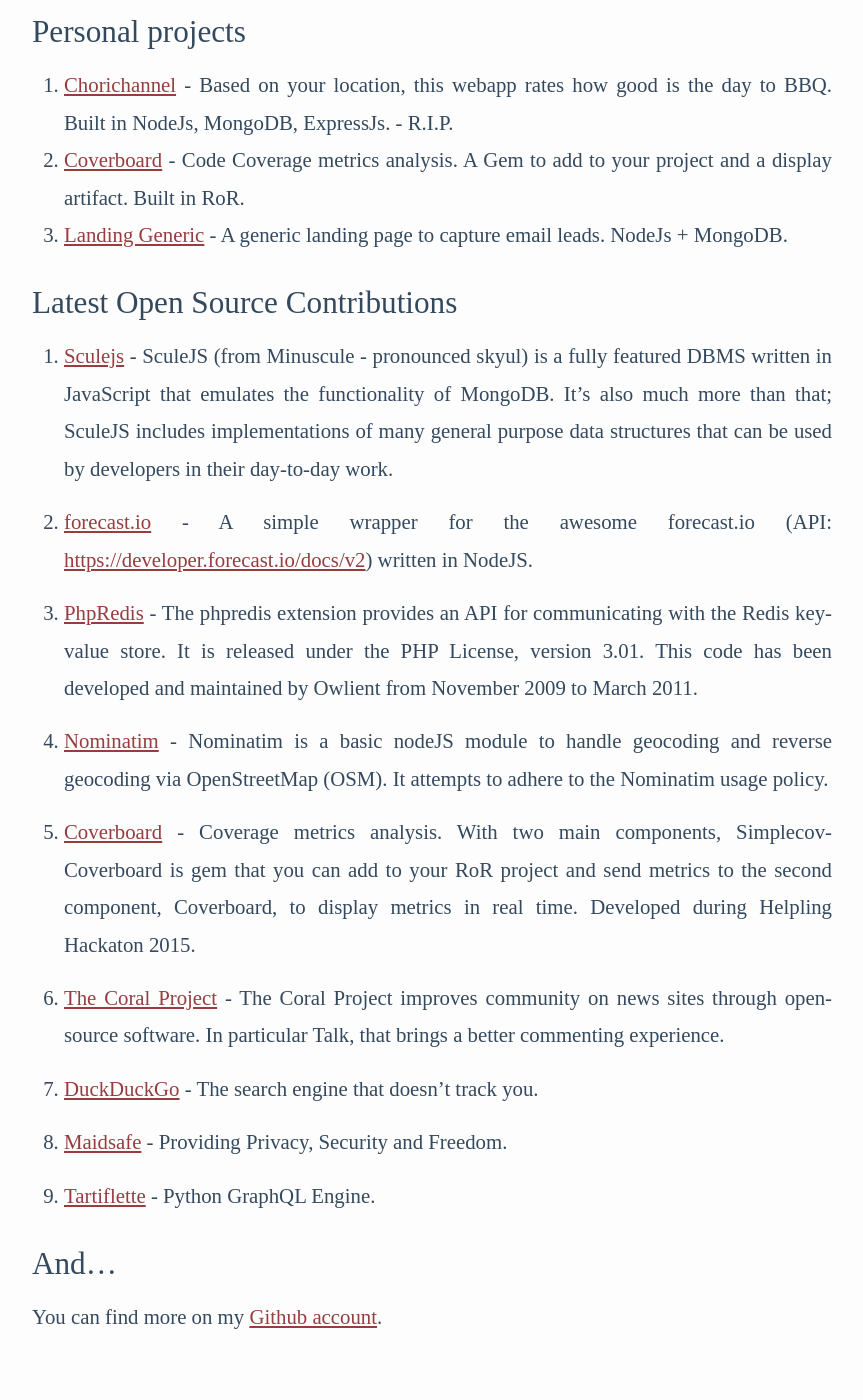
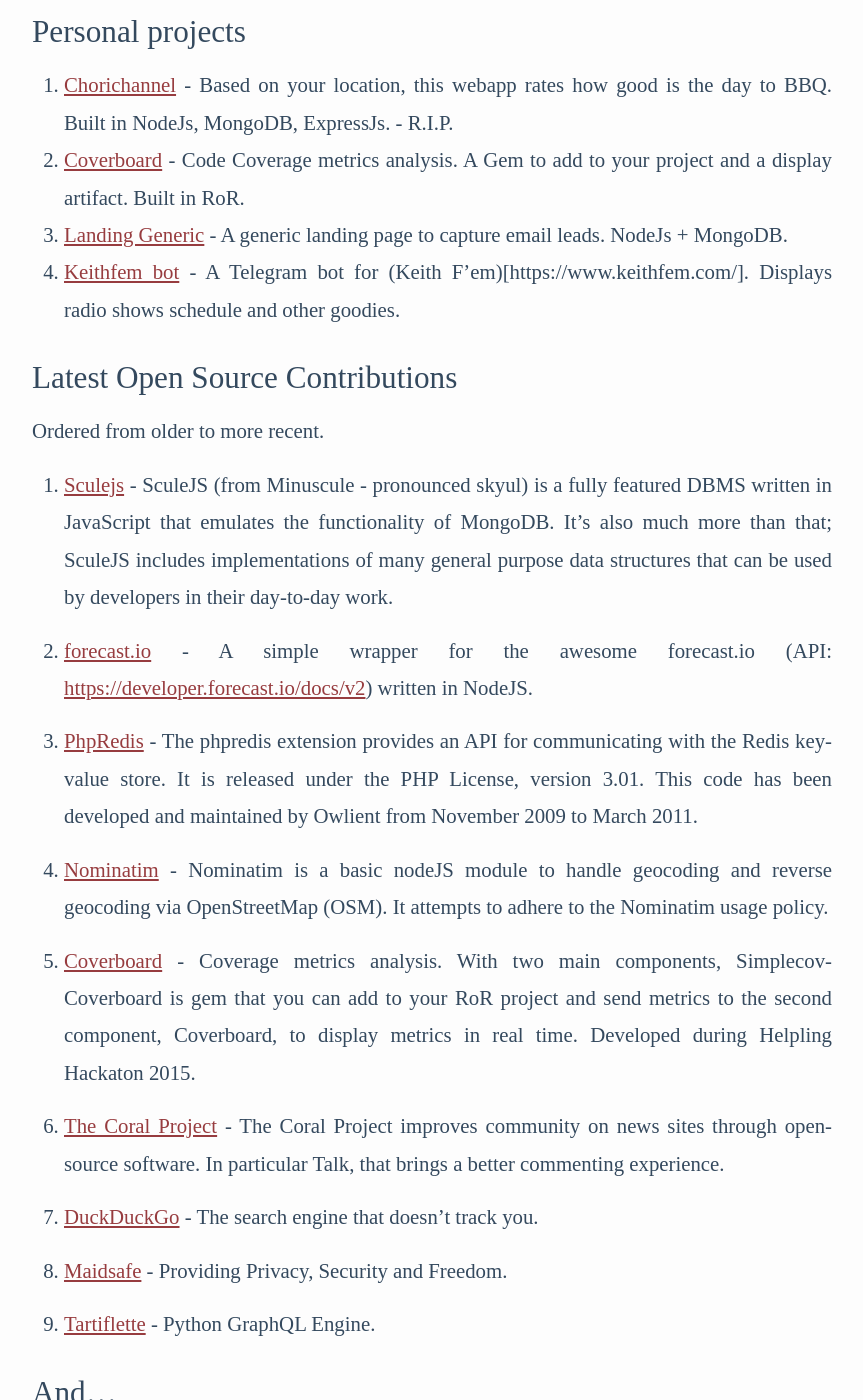
Before and after one commit to mazzi/mazzi.github.com, a Jekyll site: the page built from projects.md, in a window 1280 px wide and 1400 px high, scrolled down 343 px. Shown: the whole window, without its empty margins (208-1071 px from the left). Built offline with Jekyll 4.4.1, drawn with Linux system fonts in a browser that asks for light colours; some of the changed text lies outside the part shown.

Commit message:
Projects page updated

```diff
--- a/projects.md
+++ b/projects.md
@@ -7,12 +7,15 @@ Here you will find a list of open source contributions that I made and also proj
 
 ### Personal projects
 
-
 1. [Chorichannel](http://www.chorichannel.com.ar) - Based on your location, this webapp rates how good is the day to BBQ. Built in NodeJs, MongoDB, ExpressJs. - R.I.P.
 2. [Coverboard](https://github.com/Coverboard) - Code Coverage metrics analysis. A Gem to add to your project and a display artifact. Built in RoR.
 3. [Landing Generic](https://github.com/mazzi/landing-generic) - A generic landing page to capture email leads. NodeJs + MongoDB.
+4. [Keithfem bot](https://github.com/mazzi/keithfembot) - A Telegram bot for (Keith F'em)[https://www.keithfem.com/]. Displays radio shows schedule and other goodies.
+
 
 ### Latest Open Source Contributions
+
+Ordered from older to more recent.
 
 1. [Sculejs](https://github.com/dan-eyles/sculejs) - SculeJS (from Minuscule - pronounced skyul) is a fully featured DBMS written in JavaScript that emulates the functionality of MongoDB. It's also much more than that; SculeJS includes implementations of many general purpose data structures that can be used by developers in their day-to-day work.
 
@@ -34,4 +37,4 @@ Here you will find a list of open source contributions that I made and also proj
 
 ### And...
 
-You can find more on my [Github account](https://github.com/mazzi).
+You can find more bugs and spaghetti code on my [Github account](https://github.com/mazzi).
```
